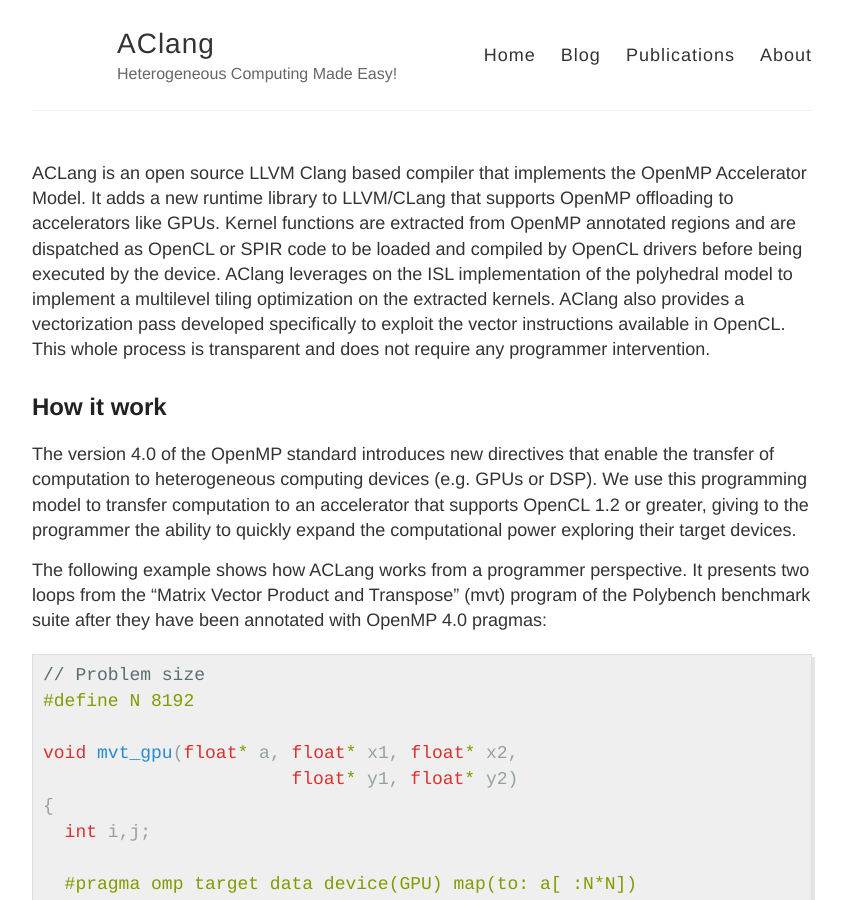
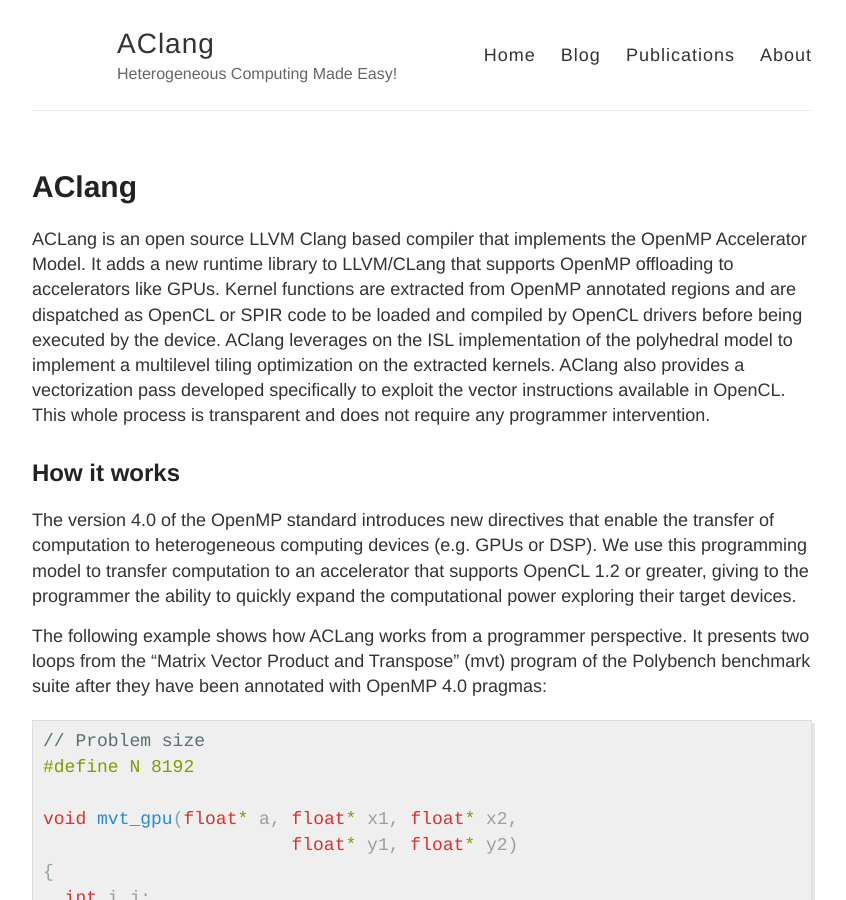
Before and after one commit to ramonn76/HardCloud, a Jekyll site: the page built from index.md, in a window 1280 px wide and 900 px high. Shown: the whole window, without its empty margins (218-1064 px from the left). Built offline with Jekyll 4.4.1, drawn with Linux system fonts in a browser that asks for light colours; our own code applies the rules of GitHub Pages for plain Markdown files.

Commit message:
Update index.md

```diff
--- a/index.md
+++ b/index.md
@@ -1,4 +1,8 @@
-
+---
+layout: page
+title: AClang
+permalink: /
+---
 
 ACLang is an open source LLVM Clang based compiler that implements the
 OpenMP Accelerator Model. It adds a new runtime library to LLVM/CLang
@@ -12,7 +16,7 @@ vectorization pass developed specifically to exploit the vector
 instructions available in OpenCL. This whole process is transparent
 and does not require any programmer intervention.
 
-## How it work
+## How it works
 
 The version 4.0 of the  OpenMP standard introduces new directives that
 enable the transfer of  computation to heterogeneous computing devices
```
